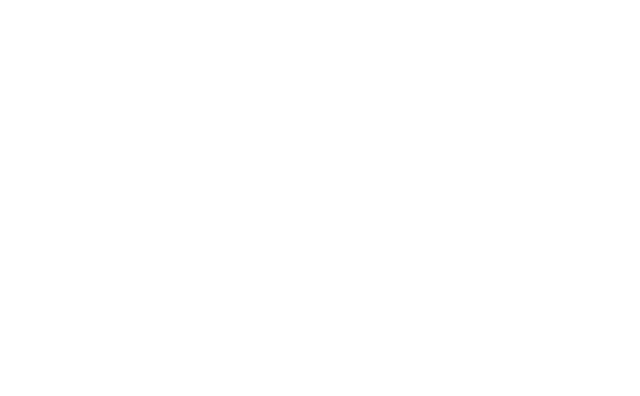
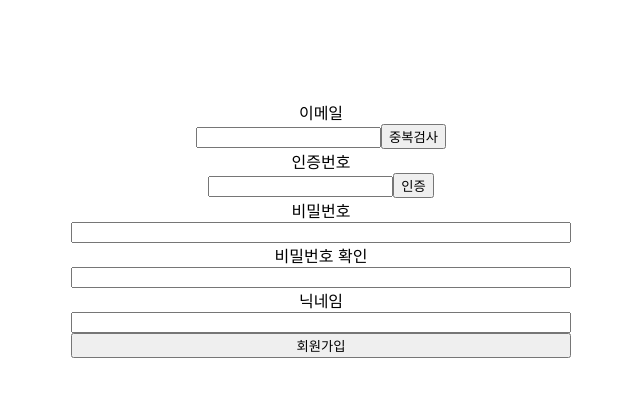
Before and after one commit to hanghae99-s8realweek-E3/frontend, a React (Create React App) app: page /signup in a window 1280 px wide. Before the commit this address had no page. Shown: the top 396 px of the page, without its empty margins (319-959 px from the left). Built offline with nearby package versions, Linux system fonts and the light colour scheme.

Commit message:
Fix(App.js:<Router/>컨포넌트 간소화, LoginForm.jsx : navigate(/signup) 회원가입페이지 경로 수정, router.jsx : <Route<Route path=/signup element={<SignUp />} /> 회원가입페이지 경로 추가) , Add(signUpForm.jsx , signUp.jsx)

```diff
--- a/src/App.js
+++ b/src/App.js
@@ -5,8 +5,7 @@
   return (
     <div className="App">
       <>
-      <Router>
-      </Router>
+      <Router/>
       </>
     </div>
   );
--- a/src/components/features/login/LoginForm.jsx
+++ b/src/components/features/login/LoginForm.jsx
@@ -42,7 +42,7 @@
 
   // moveSignUpPage
   const moveToSignup =  () => {
-    navigate("/signUp")
+    navigate("/signup")
   };
 
 //8글자 미만일경우
--- /dev/null
+++ b/src/components/features/signUp/signUpForm.jsx
@@ -0,0 +1,102 @@
+import React, { useState } from "react";
+import {emailFormat,passwordFormat} from "../../../utils/reqList"
+import styled from "styled-components";
+
+const SignUpForm = () => {
+
+  const initialState = {
+    email: "",
+    password: "",
+    confirmPassword: "",
+    nickname: "",
+  };
+
+  const [signupData, setSignupData] = useState(initialState);
+
+  const onChangeSignupData = (e) => {
+    const { name, value } = e.target;
+    console.log(value)
+    setSignupData({ ...signupData, [name]: value });
+  };
+
+  const onSubmit = (e) => {
+    e.preventDefault();
+    console.log(signupData);
+    // 이메일 길이가 0이 아니고, 이메일형식이 맞으면 true
+        if (signupData.email.length === 0 || emailFormat.test(signupData.email)===false) {
+              alert("이메일 형식을 확인해주세요.")
+            } else if  (signupData.password.length === 0 || passwordFormat.test(signupData.password)===false || signupData.password.length <= 8){
+                alert('비밀번호 형식을 확인해주세요')
+            } else if (signupData.confirmPassword.length === 0 || signupData.password !== signupData.confirmPassword){
+                alert('비밀번호2 형식을 확인해주세요')
+            }
+            else if (signupData.nickname.length ===0) {
+                alert('닉네임 형식을 확인해주세요 ')
+            }
+            //중복검사 버튼만들기
+            //인증번호, 인증버튼 만들기
+  };
+
+  return (
+    <div>
+      <StOutLine type="submit" onSubmit={onSubmit}>
+        <label>이메일</label>
+        <div>
+        <input
+          onChange={onChangeSignupData}
+          type="text"
+          name="email"
+          value={signupData.email}
+        />
+        <button>중복검사</button>
+        </div>
+
+        <label>인증번호</label>
+        <div>
+        <input
+          onChange={onChangeSignupData}
+          type="text"
+          name="confirmNumber"
+        />
+        <button>인증</button>
+        </div>
+
+        <label>비밀번호</label>
+        <input
+          onChange={onChangeSignupData}
+          type="password"
+          name="password"
+          value={signupData.password}
+        />
+
+        <label>비밀번호 확인</label>
+        <input
+          onChange={onChangeSignupData}
+          type="password"
+          name="confirmPassword"
+          value={signupData.confirmPassword}
+        />
+
+        <label>닉네임</label>
+        <input
+          onChange={onChangeSignupData}
+          type="nickname"
+          name="nickname"
+          value={signupData.nickname}
+        />
+
+        <button>회원가입</button>
+      </StOutLine>
+    </div>
+  );
+};
+
+export default SignUpForm;
+
+const StOutLine = styled.form`
+width:500px;
+display:flex;
+flex-direction: column;
+margin: 100px auto;
+justify-content: space-around;
+`
--- /dev/null
+++ b/src/pages/signUp.jsx
@@ -0,0 +1,9 @@
+import React from "react";
+import SignUpForm from "../components/features/signUp/signUpForm";
+
+const SignUp = () => {
+
+    return <SignUpForm/>
+}
+
+export default SignUp;
--- a/src/router/router.jsx
+++ b/src/router/router.jsx
@@ -1,6 +1,8 @@
 import { BrowserRouter, Routes, Route } from "react-router-dom";
 import Main from "../pages/main";
 import Login from "../pages/login";
+import SignUp from "../pages/signUp";
+
 function Router () {
 
   return(
@@ -8,8 +10,7 @@
       <Routes>
         <Route path="/" element={<Main/>} />
         <Route path="/login" element={<Login/>}/>
-
-
+        <Route path="/signup" element={<SignUp />} />
       </Routes>
     </BrowserRouter>
   )
```
